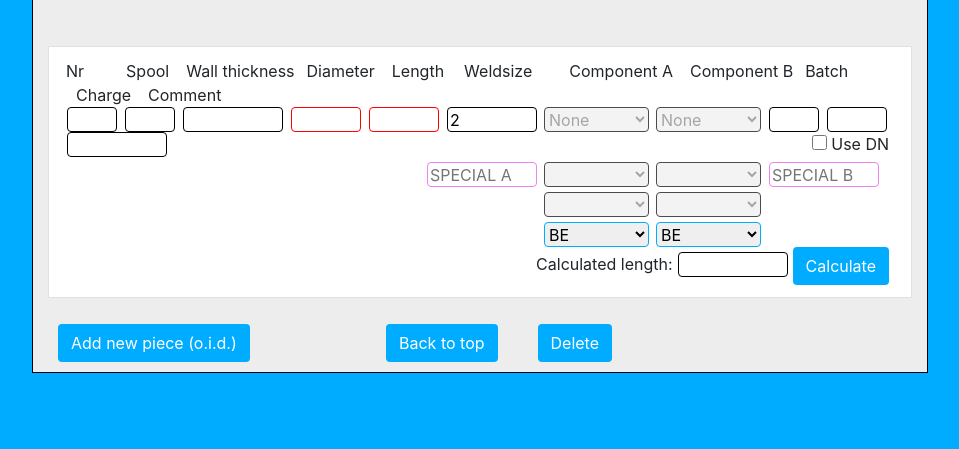
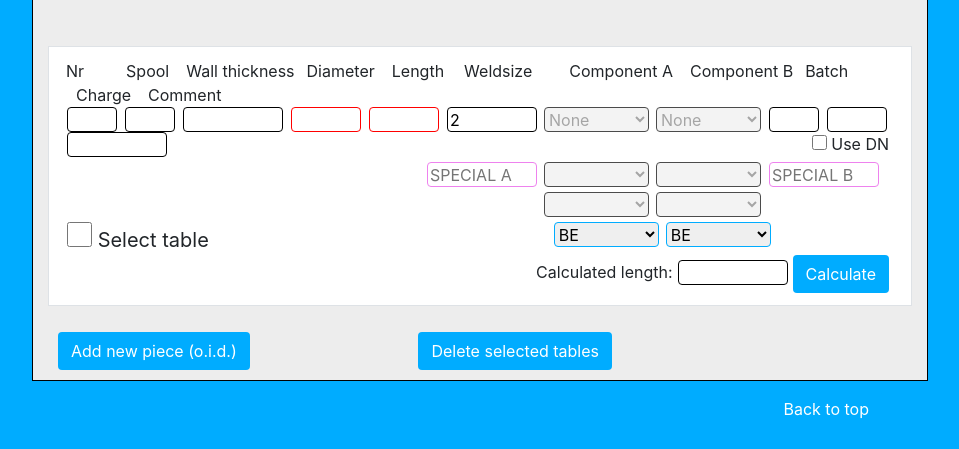
Before and after one commit to Namikolenko/EngieCuttingList, a Django app: page / in a window 1280 px wide. Shown: the part 351-800 px from the top of the page, without its empty margins (160-1119 px from the left). Run offline with Django 3.2, Linux system fonts and the light colour scheme; lists and menus that the app fills with data are empty; some libraries are stand-ins or nearby versions.

Commit message:
Script 13.

```diff
--- a/static/scripts/base.js
+++ b/static/scripts/base.js
@@ -29,10 +29,30 @@ function topFunction() {
 
 function deleteTable() {
     currentDiv = document.getElementById("tableDiv");
-    var indexTable = document.getElementsByTagName("table").length;
-    var lastTable = document.getElementsByTagName("table")[indexTable - 1];
+    var indexTable = document.getElementsByTagName("form").length;
 
-    lastTable.parentNode.removeChild(lastTable);
+    if (indexTable >= 3) {
+        var lastTable = document.getElementsByTagName("form")[indexTable - 1];
+        lastTable.style.border = "0px white";
+
+        lastTable.parentNode.removeChild(lastTable);
+    }
+}
+
+
+function deleteSelectedTables() {
+    let formsLen = document.getElementsByTagName("form").length;
+    let i = formsLen;
+    while (i >= 3) {
+        let flag = document.getElementsByTagName("form")[i - 1].getElementsByTagName("table")[0].rows[0].cells[0].getElementsByTagName("div")[34].childNodes[0].checked;
+        if (flag) {
+            let form = document.getElementsByTagName("form")[i - 1];
+            form.style.border = "0px white";
+
+            form.parentNode.removeChild(form);
+        }
+        i--;
+    }
 }
 
 
@@ -55,22 +75,28 @@ function CSVExportMaster() {
         var weldA = document.getElementsByTagName("table")[i].rows[0].cells[0].getElementsByTagName("div")[18].childNodes[0].value;
         var weldB = document.getElementsByTagName("table")[i].rows[0].cells[0].getElementsByTagName("div")[18].childNodes[0].value;
         var wallTh = document.getElementsByTagName("table")[i].rows[0].cells[0].getElementsByTagName("div")[15].childNodes[0].value;
-        var BBEa = document.getElementsByTagName("table")[i].rows[0].cells[0].getElementsByTagName("div")[34].childNodes[0].value;
-        var BBEb = document.getElementsByTagName("table")[i].rows[0].cells[0].getElementsByTagName("div")[35].childNodes[0].value;
+        var BBEa = document.getElementsByTagName("table")[i].rows[0].cells[0].getElementsByTagName("div")[35].childNodes[0].value;
+        var BBEb = document.getElementsByTagName("table")[i].rows[0].cells[0].getElementsByTagName("div")[36].childNodes[0].value;
         var diameter = document.getElementsByTagName("table")[i].rows[0].cells[0].getElementsByTagName("div")[16].childNodes[0].value;
-        var rezLength = document.getElementsByTagName("table")[i].rows[0].cells[0].getElementsByTagName("div")[36].childNodes[1].value;
+        var rezLength = document.getElementsByTagName("table")[i].rows[0].cells[0].getElementsByTagName("div")[37].childNodes[1].value;
         var comments = document.getElementsByTagName("table")[i].rows[0].cells[0].getElementsByTagName("div")[23].childNodes[0].value;
 
         let outForA = nameDoc.value + separator + document.getElementById('revision').value + separator + isoN + separator + document.getElementById('projectnr').value + separator + document.getElementById('date').value + separator + document.getElementById('name').value + separator + compA + separator + batchN + separator + chargeN + separator + spool + separator + weldA + separator + wallTh + separator + BBEa + separator + diameter + separator + rezLength + separator + comments + "\n";
         let outForB = nameDoc.value + separator + document.getElementById('revision').value + separator + isoN + separator + document.getElementById('projectnr').value + separator + document.getElementById('date').value + separator + document.getElementById('name').value + separator + compB + separator + batchN + separator + chargeN + separator + spool + separator + weldB + separator + wallTh + separator + BBEb + separator + diameter + separator + rezLength + separator + comments + "\n";
 
         if (compA === "None") {
-            if (compB !== "None") { line += outForB; }
+            if (compB !== "None") {
+                line += outForB;
+            }
         }
         if (compB === "None") {
-            if (compA !== "None") { line += outForA; }
+            if (compA !== "None") {
+                line += outForA;
+            }
         }
-        if (compA !== "None" && compB !== "None") { line += outForA + outForB; }
+        if (compA !== "None" && compB !== "None") {
+            line += outForA + outForB;
+        }
 
     }
 
@@ -784,7 +810,7 @@ function calculate(obj) {
     var specialA = obj.parentNode.parentNode.parentNode.getElementsByTagName("div")[26].childNodes[0];
     var specialB = obj.parentNode.parentNode.parentNode.getElementsByTagName("div")[29].childNodes[0];
 
-    var rez = obj.parentNode.parentNode.parentNode.getElementsByTagName("div")[36].childNodes[1];
+    var rez = obj.parentNode.parentNode.parentNode.getElementsByTagName("div")[37].childNodes[1];
 
     $.ajax({
         type: 'GET',
@@ -902,3 +928,14 @@ function convertNameOfFlanges(somestr) {
     }
     return somestr;
 }
+
+function selectTable(obj) {
+    //alert(obj.parentNode.parentNode.parentNode.parentNode.parentNode.parentNode.parentNode);
+    let table = obj.parentNode.parentNode.parentNode.parentNode.parentNode.parentNode.parentNode;
+
+    if (obj.checked) {
+        table.style.border = "1.5px solid red";
+    } else {
+        table.style.border = "0px white";
+    }
+}
--- a/templates/base.html
+++ b/templates/base.html
@@ -157,7 +157,8 @@
                                 <div style="margin-left: 5px"><select style="width: 105px; height: 25px; border-color: black" disabled></select></div>
                             </div>
                             <div class="row" style="margin-top: 5px">
-                                <div style="margin-left: 483px"><select style="width: 105px; height: 25px">
+                                <div style="font-size: 20px; margin-left: 5px"><input type="checkbox" style="width: 25px; height: 25px" onchange="selectTable(this)"> Select table</div>
+                                <div style="margin-left: 343px"><select style="width: 105px; height: 25px">
                                     <option>PE</option>
                                     <option selected>BE</option>
                                     <option>TE</option>
@@ -184,8 +185,8 @@
         <button class="btn" type="button" onclick="createTable()">
             Add new piece (o.i.d.)
         </button>
-        <button style="float: right; margin-right: 300px;" class="btn" type="button" onclick="deleteTable()">
-            Delete
+        <button style="float: right; margin-right: 300px;" class="btn" type="button" onclick="deleteSelectedTables()">
+            Delete selected tables
         </button>
         <button style="float: right; margin-right: 30px;" type="button" class="btn" onclick="topFunction()">
             Back to top
```
